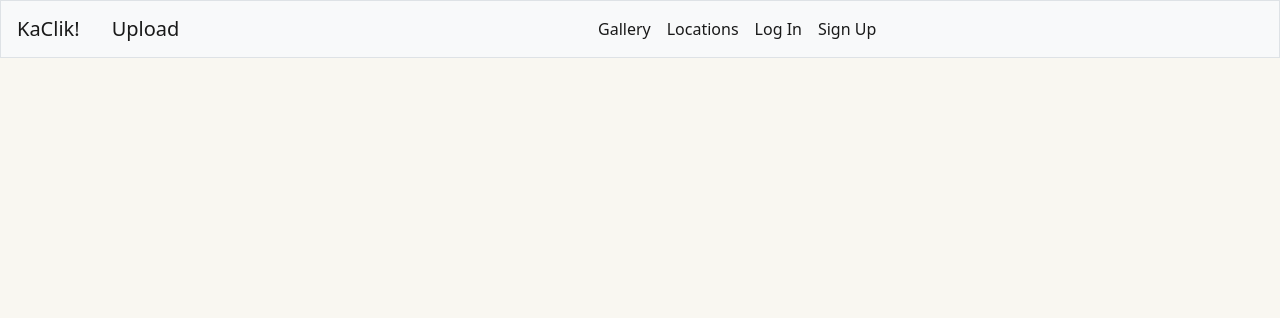
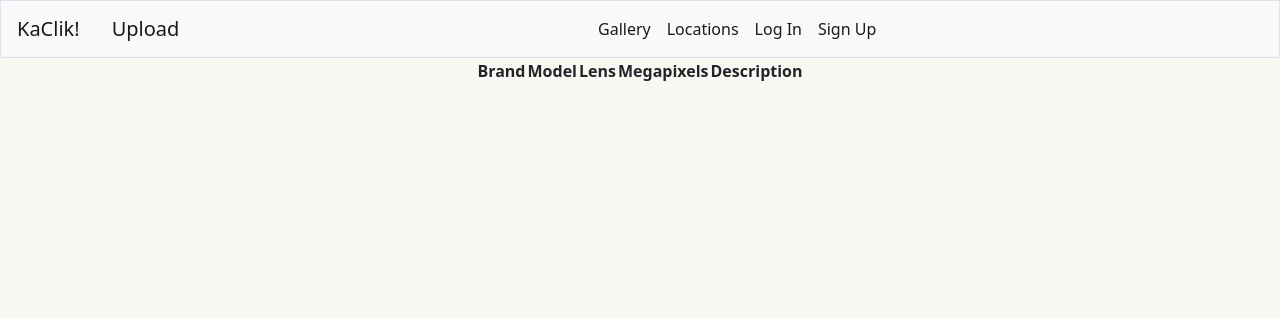
Before and after one commit to bryankim13/WebPLProject, a PHP site: page /camera.php in a window 1280 px wide. Shown: the top 318 px of the page. Run offline with PHP 8.4, Linux system fonts and the light colour scheme; data that the repository does not hold is empty.

Commit message:
actually done

```diff
--- a/camera.php
+++ b/camera.php
@@ -56,8 +56,8 @@
         <?php
             $stmt = $mysqli->query("select * from build");
             $data_table = mysqli_fetch_all($stmt, MYSQLI_ASSOC);
+            echo "<table class='center'><tr><td><center><b>Brand</b></td></td><td><center><b>Model</b></center></td><td><center><b>Lens</b></center></td><td><center><b>Megapixels</b></center></td><td><center><b>Description</b></center></td><tr>";
             foreach ($data_table as $row) {
-            echo "<table class='center'><tr><td><center><b>Brand</b></td></td><td><center><b>Model</b></center></td><td><center><b>Lens</b></center></td><td><center><b>Megapixels</b></center></td><td><center><b>Description</b></center></td><tr>";
             echo "<tr><td><center>" . $row['brand'] . "</center></td><td><center>" . $row['model'] . "</center></td><td><center>" . $row['lens'] . "</center></td><td><center>" . $row['megaPix'] . "</center></td><td><center>" . $row['description'] . "</center></td></tr></table>";
             }
         ?>
```
